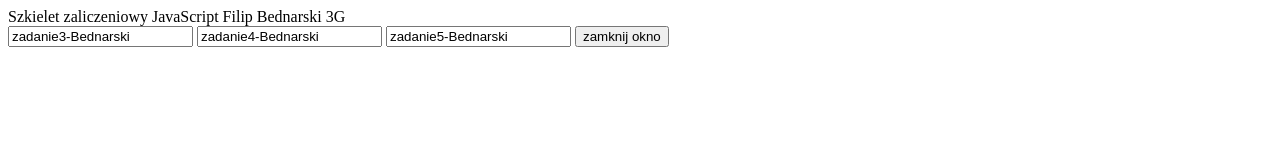
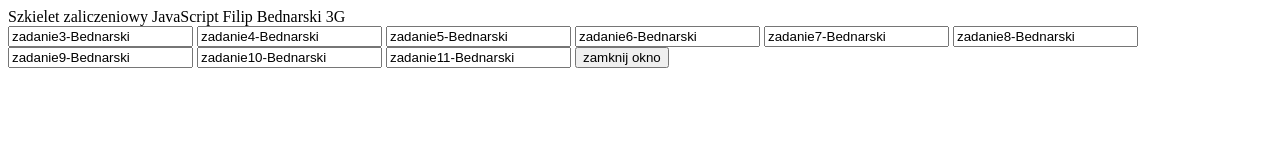
Before and after one commit to filbedn9/java_zadania, a plain HTML site: page index.html in a window 1280 px wide. Drawn offline with Linux system fonts and the light colour scheme.

Commit message:
Update index.html

```diff
--- a/index.html
+++ b/index.html
@@ -42,6 +42,12 @@ Szkielet zaliczeniowy JavaScript Filip Bednarski 3G
 <input type="button_z3" name="zadanie3" value="zadanie3-Bednarski" onclick="WinOpen_z3(' ')">
 <input type="button_z4" name="zadanie4" value="zadanie4-Bednarski" onclick="WinOpen_z4(' ')">
 <input type="button_z5" name="zadanie5" value="zadanie5-Bednarski" onclick="WinOpen_z5(' ')">
+  <input type="button_z6" name="zadanie6" value="zadanie6-Bednarski" onclick="WinOpen_z6(' ')">
+  <input type="button_z7" name="zadanie7" value="zadanie7-Bednarski" onclick="WinOpen_z7(' ')">
+  <input type="button_z8" name="zadanie8" value="zadanie8-Bednarski" onclick="WinOpen_z8(' ')">
+  <input type="button_z9" name="zadanie9" value="zadanie9-Bednarski" onclick="WinOpen_z9(' ')">
+  <input type="button_z10" name="zadanie10" value="zadanie10-Bednarski" onclick="WinOpen_z10(' ')">
+  <input type="button_z11" name="zadanie11" value="zadanie11-Bednarski" onclick="WinOpen_z11(' ')">
 <input type="button" value="zamknij okno" onclick="okno_zamknij()"/>
 </form>
 </body>
```
